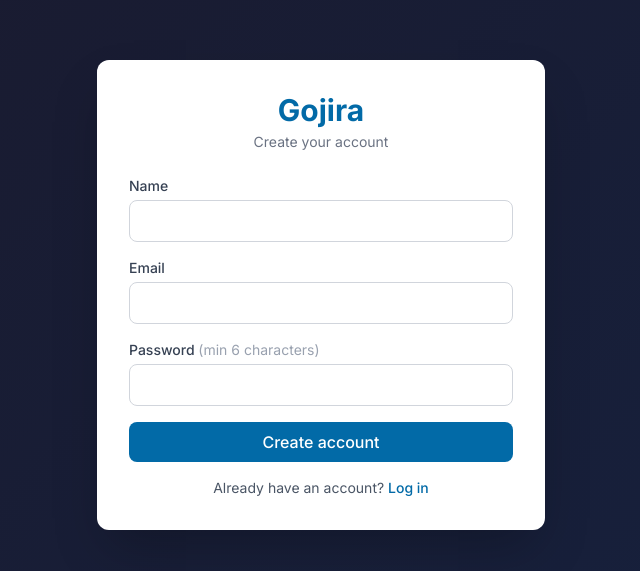
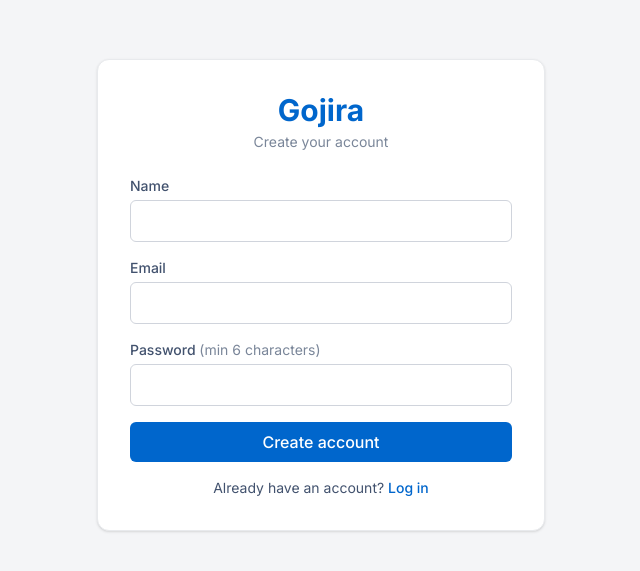
Before and after one commit to SaikumarS2109/Gojira, a Next.js app: page /signup in a window 1280 px wide. Shown: the part 105-676 px from the top of the page, without its empty margins (319-959 px from the left). Built offline with nearby package versions, Linux system fonts and the light colour scheme.

Commit message:
feat: light theme for login and signup pages

```diff
--- a/app/(auth)/login/LoginForm.tsx
+++ b/app/(auth)/login/LoginForm.tsx
@@ -16,28 +16,16 @@ export function LoginForm() {
 
   useEffect(() => {
     const message = searchParams.get('message');
-    if (message) {
-      setSuccess(message);
-    }
+    if (message) setSuccess(message);
   }, [searchParams]);
 
   const handleSubmit = async (e: React.FormEvent) => {
     e.preventDefault();
     setError('');
     setLoading(true);
-
     try {
-      const result = await signIn('credentials', {
-        email,
-        password,
-        redirect: false,
-      });
-
-      if (!result?.ok) {
-        setError(result?.error || 'Invalid email or password');
-        return;
-      }
-
+      const result = await signIn('credentials', { email, password, redirect: false });
+      if (!result?.ok) { setError(result?.error || 'Invalid email or password'); return; }
       router.push('/boards');
     } catch (err) {
       setError('An error occurred during login');
@@ -48,67 +36,55 @@ export function LoginForm() {
   };
 
   return (
-    <div
-      className="min-h-screen flex items-center justify-center py-12 px-4"
-      style={{ background: 'linear-gradient(135deg, #1a1a2e 0%, #16213e 100%)' }}
-    >
-      <div className="w-full max-w-md bg-white p-8 rounded-xl shadow-2xl">
+    <div className="min-h-screen flex items-center justify-center py-12 px-4 bg-[#F4F5F7]">
+      <div className="w-full max-w-md bg-white p-8 rounded-xl border border-[#E8EAED] shadow-sm">
         <div className="text-center mb-6">
-          <h1 className="text-3xl font-bold text-[#026AA7]">Gojira</h1>
-          <p className="text-gray-500 text-sm mt-1">Log in to your account</p>
+          <h1 className="text-3xl font-bold text-[#0066CC]">Gojira</h1>
+          <p className="text-[#7A8699] text-sm mt-1">Log in to your account</p>
         </div>
 
         {success && (
-          <div className="mb-4 p-3 bg-green-100 text-green-700 rounded-lg text-sm">{success}</div>
+          <div className="mb-4 p-3 bg-green-50 text-green-700 border border-green-200 rounded-lg text-sm">{success}</div>
         )}
-
         {error && (
-          <div className="mb-4 p-3 bg-red-100 text-red-700 rounded-lg text-sm">{error}</div>
+          <div className="mb-4 p-3 bg-red-50 text-[#D93025] border border-red-200 rounded-lg text-sm">{error}</div>
         )}
 
         <form onSubmit={handleSubmit} className="space-y-4">
           <div>
-            <label htmlFor="email" className="block text-sm font-medium text-gray-700 mb-1">
-              Email
-            </label>
+            <label htmlFor="email" className="block text-sm font-medium text-[#42526E] mb-1">Email</label>
             <input
               id="email"
               type="email"
               value={email}
               onChange={(e) => setEmail(e.target.value)}
-              className="w-full px-3 py-2 border border-gray-300 rounded-lg focus:outline-none focus:ring-2 focus:ring-blue-500"
+              className="w-full px-3 py-2 border border-[#D0D4DC] rounded-md text-[#172B4D] focus:outline-none focus:ring-2 focus:ring-[#0066CC] focus:border-transparent"
               required
             />
           </div>
-
           <div>
-            <label htmlFor="password" className="block text-sm font-medium text-gray-700 mb-1">
-              Password
-            </label>
+            <label htmlFor="password" className="block text-sm font-medium text-[#42526E] mb-1">Password</label>
             <input
               id="password"
               type="password"
               value={password}
               onChange={(e) => setPassword(e.target.value)}
-              className="w-full px-3 py-2 border border-gray-300 rounded-lg focus:outline-none focus:ring-2 focus:ring-blue-500"
+              className="w-full px-3 py-2 border border-[#D0D4DC] rounded-md text-[#172B4D] focus:outline-none focus:ring-2 focus:ring-[#0066CC] focus:border-transparent"
               required
             />
           </div>
-
           <button
             type="submit"
             disabled={loading}
-            className="w-full bg-[#026AA7] text-white py-2 rounded-lg font-medium hover:bg-blue-700 disabled:opacity-50 transition"
+            className="w-full bg-[#0066CC] hover:bg-[#0052A3] text-white py-2 rounded-md font-medium disabled:opacity-50 transition"
           >
             {loading ? 'Logging in...' : 'Log in'}
           </button>
         </form>
 
-        <p className="mt-4 text-center text-sm text-gray-600">
-          Don't have an account?{' '}
-          <Link href="/signup" className="text-[#026AA7] font-medium hover:underline">
-            Sign up
-          </Link>
+        <p className="mt-4 text-center text-sm text-[#42526E]">
+          Don&apos;t have an account?{' '}
+          <Link href="/signup" className="text-[#0066CC] font-medium hover:underline">Sign up</Link>
         </p>
       </div>
     </div>
--- a/app/(auth)/signup/page.tsx
+++ b/app/(auth)/signup/page.tsx
@@ -16,21 +16,14 @@ export default function SignupPage() {
     e.preventDefault();
     setError('');
     setLoading(true);
-
     try {
       const res = await fetch('/api/auth/signup', {
         method: 'POST',
         headers: { 'Content-Type': 'application/json' },
         body: JSON.stringify({ name, email, password }),
       });
-
       const data = await res.json();
-
-      if (!res.ok) {
-        setError(data.error || 'Signup failed');
-        return;
-      }
-
+      if (!res.ok) { setError(data.error || 'Signup failed'); return; }
       router.push('/login?message=Account created. Please login.');
     } catch (err) {
       setError('An error occurred during signup');
@@ -41,77 +34,65 @@ export default function SignupPage() {
   };
 
   return (
-    <div
-      className="min-h-screen flex items-center justify-center py-12 px-4"
-      style={{ background: 'linear-gradient(135deg, #1a1a2e 0%, #16213e 100%)' }}
-    >
-      <div className="w-full max-w-md bg-white p-8 rounded-xl shadow-2xl">
+    <div className="min-h-screen flex items-center justify-center py-12 px-4 bg-[#F4F5F7]">
+      <div className="w-full max-w-md bg-white p-8 rounded-xl border border-[#E8EAED] shadow-sm">
         <div className="text-center mb-6">
-          <h1 className="text-3xl font-bold text-[#026AA7]">Gojira</h1>
-          <p className="text-gray-500 text-sm mt-1">Create your account</p>
+          <h1 className="text-3xl font-bold text-[#0066CC]">Gojira</h1>
+          <p className="text-[#7A8699] text-sm mt-1">Create your account</p>
         </div>
 
         {error && (
-          <div className="mb-4 p-3 bg-red-100 text-red-700 rounded-lg text-sm">{error}</div>
+          <div className="mb-4 p-3 bg-red-50 text-[#D93025] border border-red-200 rounded-lg text-sm">{error}</div>
         )}
 
         <form onSubmit={handleSubmit} className="space-y-4">
           <div>
-            <label htmlFor="name" className="block text-sm font-medium text-gray-700 mb-1">
-              Name
-            </label>
+            <label htmlFor="name" className="block text-sm font-medium text-[#42526E] mb-1">Name</label>
             <input
               id="name"
               type="text"
               value={name}
               onChange={(e) => setName(e.target.value)}
-              className="w-full px-3 py-2 border border-gray-300 rounded-lg focus:outline-none focus:ring-2 focus:ring-blue-500"
+              className="w-full px-3 py-2 border border-[#D0D4DC] rounded-md text-[#172B4D] focus:outline-none focus:ring-2 focus:ring-[#0066CC] focus:border-transparent"
               required
             />
           </div>
-
           <div>
-            <label htmlFor="email" className="block text-sm font-medium text-gray-700 mb-1">
-              Email
-            </label>
+            <label htmlFor="email" className="block text-sm font-medium text-[#42526E] mb-1">Email</label>
             <input
               id="email"
               type="email"
               value={email}
               onChange={(e) => setEmail(e.target.value)}
-              className="w-full px-3 py-2 border border-gray-300 rounded-lg focus:outline-none focus:ring-2 focus:ring-blue-500"
+              className="w-full px-3 py-2 border border-[#D0D4DC] rounded-md text-[#172B4D] focus:outline-none focus:ring-2 focus:ring-[#0066CC] focus:border-transparent"
               required
             />
           </div>
-
           <div>
-            <label htmlFor="password" className="block text-sm font-medium text-gray-700 mb-1">
-              Password <span className="text-gray-400 font-normal">(min 6 characters)</span>
+            <label htmlFor="password" className="block text-sm font-medium text-[#42526E] mb-1">
+              Password <span className="text-[#7A8699] font-normal">(min 6 characters)</span>
             </label>
             <input
               id="password"
               type="password"
               value={password}
               onChange={(e) => setPassword(e.target.value)}
-              className="w-full px-3 py-2 border border-gray-300 rounded-lg focus:outline-none focus:ring-2 focus:ring-blue-500"
+              className="w-full px-3 py-2 border border-[#D0D4DC] rounded-md text-[#172B4D] focus:outline-none focus:ring-2 focus:ring-[#0066CC] focus:border-transparent"
               required
             />
           </div>
-
           <button
             type="submit"
             disabled={loading}
-            className="w-full bg-[#026AA7] text-white py-2 rounded-lg font-medium hover:bg-blue-700 disabled:opacity-50 transition"
+            className="w-full bg-[#0066CC] hover:bg-[#0052A3] text-white py-2 rounded-md font-medium disabled:opacity-50 transition"
           >
             {loading ? 'Creating account...' : 'Create account'}
           </button>
         </form>
 
-        <p className="mt-4 text-center text-sm text-gray-600">
+        <p className="mt-4 text-center text-sm text-[#42526E]">
           Already have an account?{' '}
-          <Link href="/login" className="text-[#026AA7] font-medium hover:underline">
-            Log in
-          </Link>
+          <Link href="/login" className="text-[#0066CC] font-medium hover:underline">Log in</Link>
         </p>
       </div>
     </div>
```
